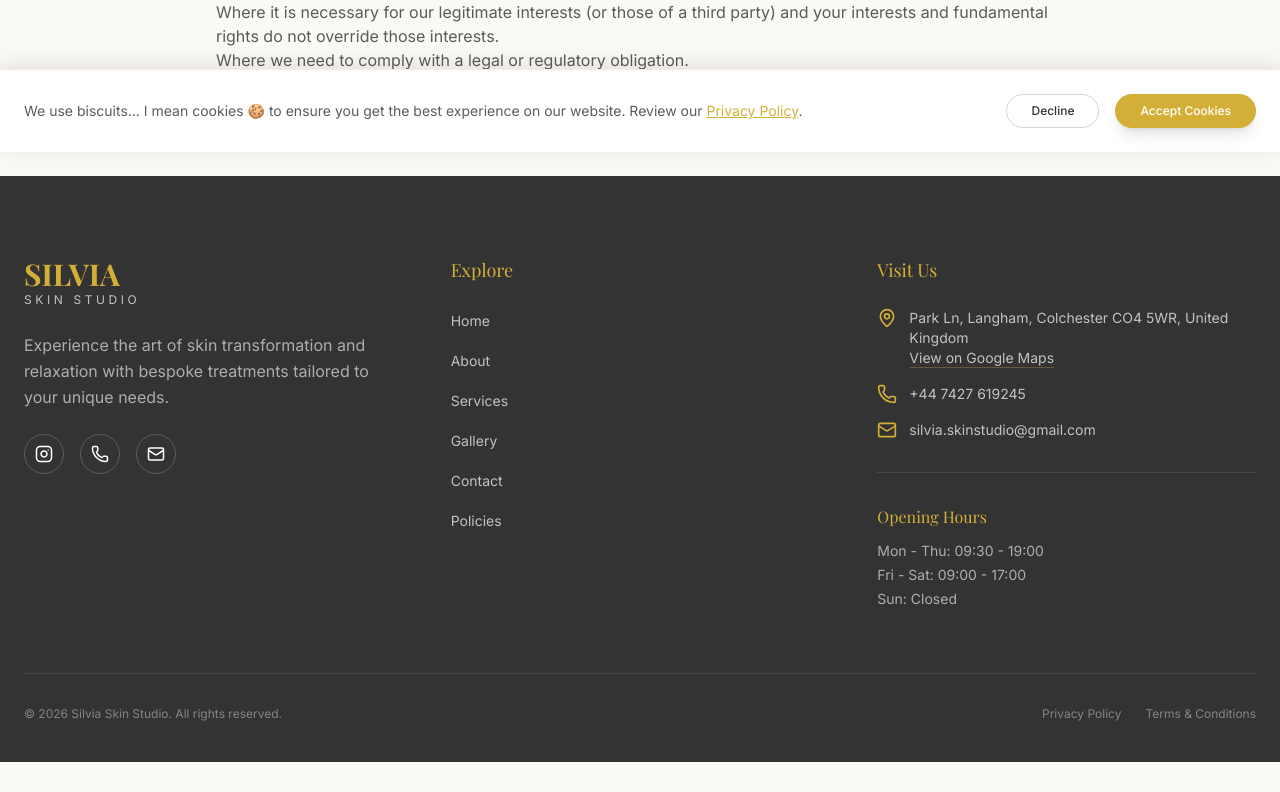
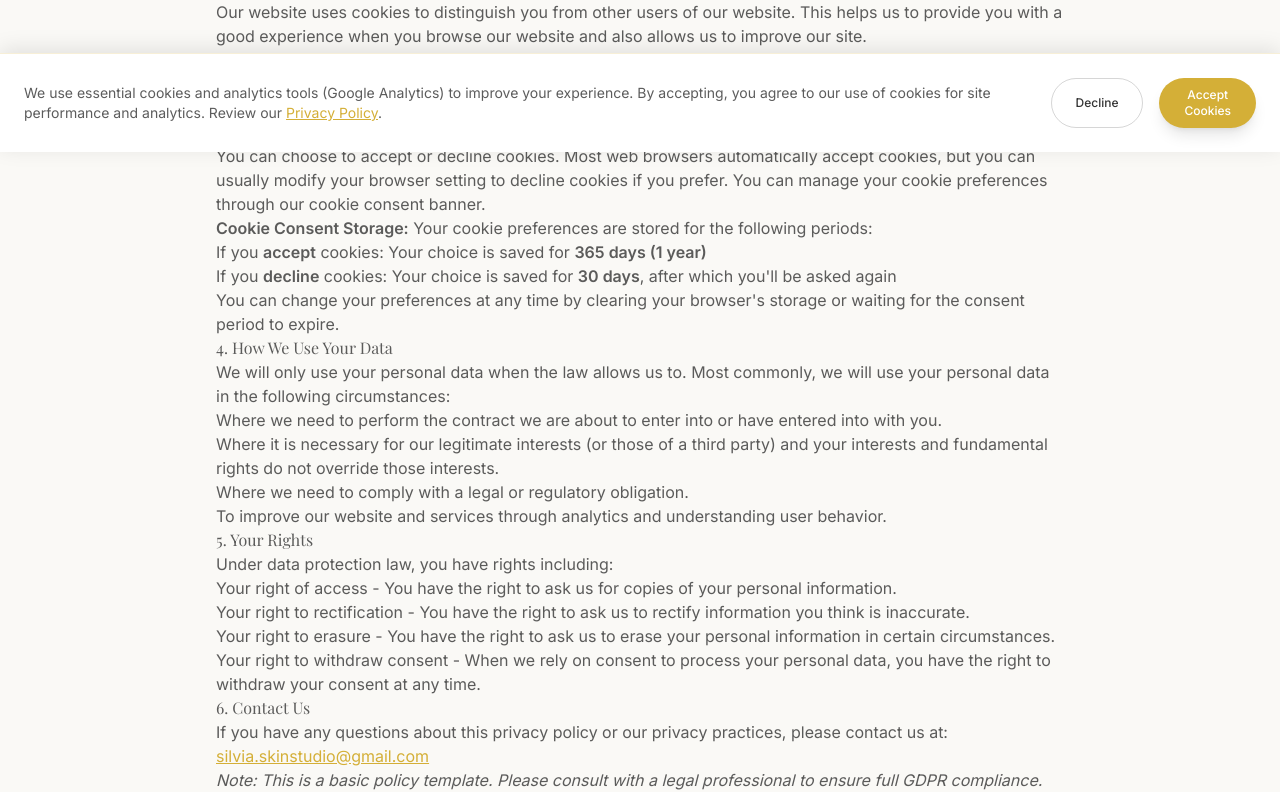
Before and after one commit to AMihaiCiobanu/silviaskinstudio, a React (Vite) app: page /privacy in a window 1280 px wide. Shown: the part 648-1440 px from the top of the page. Before the commit the page ends 1410 px from the top, so only its background shows below. Built offline with nearby package versions, Linux system fonts and the light colour scheme; a web font is replaced by a local one.

Commit message:
Implement cookie consent management and initialize Google Analytics based on user consent

```diff
--- a/index.html
+++ b/index.html
@@ -85,14 +85,7 @@
     href="https://fonts.googleapis.com/css2?family=Inter:wght@300;400;500;600&family=Playfair+Display:ital,wght@0,400;0,500;0,600;0,700;1,400&display=swap"
     rel="stylesheet">
 
-  <!-- Google tag (gtag.js) -->
-  <script async src="https://www.googletagmanager.com/gtag/js?id=G-Q0E1QXW6PV"></script>
-  <script>
-    window.dataLayer = window.dataLayer || [];
-    function gtag() { dataLayer.push(arguments); }
-    gtag('js', new Date());
-    gtag('config', 'G-Q0E1QXW6PV');
-  </script>
+  <!-- Google Analytics will be loaded dynamically after cookie consent -->
 </head>
 
 <body>
--- a/src/App.jsx
+++ b/src/App.jsx
@@ -13,7 +13,12 @@ function App() {
   const location = useLocation();
 
   useEffect(() => {
-    // Track page view on route change
+    // Check if user has already consented and initialize GA
+    analytics.checkConsentAndInitialize();
+  }, []);
+
+  useEffect(() => {
+    // Track page view on route change (only if GA is initialized)
     analytics.pageview(location.pathname + location.search);
   }, [location]);
 
--- a/src/components/ui/CookieBanner.jsx
+++ b/src/components/ui/CookieBanner.jsx
@@ -1,12 +1,56 @@
-import React, { useState, useEffect } from 'react';
-import { motion, AnimatePresence } from 'framer-motion';
-import Button from './Button';
+/** @format */
+
+import React, { useState, useEffect } from "react";
+import { motion, AnimatePresence } from "framer-motion";
+import Button from "./Button";
+import * as analytics from "../../utils/analytics";
+
+// Cookie expiration periods (in days)
+const CONSENT_EXPIRY = {
+  accepted: 365, // 1 year for accepted
+  declined: 30, // 30 days for declined (will ask again)
+};
+
+// Helper functions for cookie consent with expiration
+const setCookieConsent = (value) => {
+  const expiryDays = CONSENT_EXPIRY[value];
+  const expiryDate = new Date();
+  expiryDate.setDate(expiryDate.getDate() + expiryDays);
+
+  const consentData = {
+    value: value,
+    expiry: expiryDate.getTime(),
+  };
+
+  localStorage.setItem("cookieConsent", JSON.stringify(consentData));
+};
+
+const getCookieConsent = () => {
+  try {
+    const stored = localStorage.getItem("cookieConsent");
+    if (!stored) return null;
+
+    const consentData = JSON.parse(stored);
+
+    // Check if expired
+    if (new Date().getTime() > consentData.expiry) {
+      localStorage.removeItem("cookieConsent");
+      return null;
+    }
+
+    return consentData.value;
+  } catch (e) {
+    // Handle old format (plain string) - remove it
+    localStorage.removeItem("cookieConsent");
+    return null;
+  }
+};
 
 const CookieBanner = () => {
   const [isVisible, setIsVisible] = useState(false);
 
   useEffect(() => {
-    const consent = localStorage.getItem('cookieConsent');
+    const consent = getCookieConsent();
     if (!consent) {
       // Small delay to not annoy immediately
       const timer = setTimeout(() => setIsVisible(true), 1000);
@@ -15,7 +59,13 @@ const CookieBanner = () => {
   }, []);
 
   const handleAccept = () => {
-    localStorage.setItem('cookieConsent', 'true');
+    setCookieConsent("accepted");
+    analytics.initializeGA(); // Initialize Google Analytics
+    setIsVisible(false);
+  };
+
+  const handleDecline = () => {
+    setCookieConsent("declined");
     setIsVisible(false);
   };
 
@@ -30,14 +80,32 @@ const CookieBanner = () => {
         >
           <div className="container mx-auto flex flex-col md:flex-row items-center justify-between gap-4">
             <p className="text-sm text-charcoal/80 text-center md:text-left">
-              We use biscuits... I mean cookies 🍪 to ensure you get the best experience on our website.
-              Review our <a href="/privacy" className="text-gold underline">Privacy Policy</a>.
+              We use essential cookies and analytics tools (Google Analytics) to
+              improve your experience. By accepting, you agree to our use of
+              cookies for site performance and analytics. Review our{" "}
+              <a
+                href="/privacy"
+                className="text-gold underline hover:text-gold/80"
+              >
+                Privacy Policy
+              </a>
+              .
             </p>
             <div className="flex gap-4">
-              <Button variant="outline" size="sm" onClick={() => setIsVisible(false)} className="py-2 text-xs">
+              <Button
+                variant="outline"
+                size="sm"
+                onClick={handleDecline}
+                className="py-2 text-xs"
+              >
                 Decline
               </Button>
-              <Button variant="primary" size="sm" onClick={handleAccept} className="py-2 text-xs">
+              <Button
+                variant="primary"
+                size="sm"
+                onClick={handleAccept}
+                className="py-2 text-xs"
+              >
                 Accept Cookies
               </Button>
             </div>
--- a/src/pages/PrivacyPolicy.jsx
+++ b/src/pages/PrivacyPolicy.jsx
@@ -1,5 +1,7 @@
-import React from 'react';
-import SectionTitle from '../components/ui/SectionTitle';
+/** @format */
+
+import React from "react";
+import SectionTitle from "../components/ui/SectionTitle";
 
 const PrivacyPolicy = () => {
   return (
@@ -8,25 +10,148 @@ const PrivacyPolicy = () => {
       <div className="prose prose-stone max-w-none text-charcoal/80">
         <p>Last updated: February 2026</p>
         <h3>1. Introduction</h3>
-        <p>Silvia Skin Studio ("we", "our", or "us") respects your privacy and is committed to protecting your personal data. This privacy policy will inform you as to how we look after your personal data when you visit our website (regardless of where you visit it from) and tell you about your privacy rights and how the law protects you.</p>
+        <p>
+          Silvia Skin Studio ("we", "our", or "us") respects your privacy and is
+          committed to protecting your personal data. This privacy policy will
+          inform you as to how we look after your personal data when you visit
+          our website (regardless of where you visit it from) and tell you about
+          your privacy rights and how the law protects you.
+        </p>
 
         <h3>2. Data We Collect</h3>
-        <p>We may collect, use, store and transfer different kinds of personal data about you which we have grouped together follows:</p>
+        <p>
+          We may collect, use, store and transfer different kinds of personal
+          data about you which we have grouped together follows:
+        </p>
         <ul>
-            <li>Identity Data: name, username or similar identifier.</li>
-            <li>Contact Data: email address and telephone numbers.</li>
-            <li>Transaction Data: details about payments to and from you and other details of products and services you have purchased from us.</li>
+          <li>Identity Data: name, username or similar identifier.</li>
+          <li>Contact Data: email address and telephone numbers.</li>
+          <li>
+            Transaction Data: details about payments to and from you and other
+            details of products and services you have purchased from us.
+          </li>
+          <li>
+            Technical Data: includes internet protocol (IP) address, browser
+            type and version, time zone setting and location, browser plug-in
+            types and versions, operating system and platform.
+          </li>
+          <li>
+            Usage Data: information about how you use our website, products and
+            services.
+          </li>
         </ul>
 
-        <h3>3. How We Use Your Data</h3>
-        <p>We will only use your personal data when the law allows us to. Most commonly, we will use your personal data in the following circumstances:</p>
+        <h3>3. Cookies and Analytics</h3>
+        <p>
+          Our website uses cookies to distinguish you from other users of our
+          website. This helps us to provide you with a good experience when you
+          browse our website and also allows us to improve our site.
+        </p>
+        <p>
+          <strong>Google Analytics:</strong> We use Google Analytics to analyze
+          the use of our website. Google Analytics gathers information about
+          website use by means of cookies. The information gathered relating to
+          our website is used to create reports about the use of our website.
+          Google's privacy policy is available at:{" "}
+          <a
+            href="https://policies.google.com/privacy"
+            target="_blank"
+            rel="noopener noreferrer"
+            className="text-gold underline"
+          >
+            https://policies.google.com/privacy
+          </a>
+        </p>
+        <p>
+          You can choose to accept or decline cookies. Most web browsers
+          automatically accept cookies, but you can usually modify your browser
+          setting to decline cookies if you prefer. You can manage your cookie
+          preferences through our cookie consent banner.
+        </p>
+        <p>
+          <strong>Cookie Consent Storage:</strong> Your cookie preferences are
+          stored for the following periods:
+        </p>
         <ul>
-            <li>Where we need to perform the contract we are about to enter into or have entered into with you.</li>
-            <li>Where it is necessary for our legitimate interests (or those of a third party) and your interests and fundamental rights do not override those interests.</li>
-            <li>Where we need to comply with a legal or regulatory obligation.</li>
+          <li>
+            If you <strong>accept</strong> cookies: Your choice is saved for{" "}
+            <strong>365 days (1 year)</strong>
+          </li>
+          <li>
+            If you <strong>decline</strong> cookies: Your choice is saved for{" "}
+            <strong>30 days</strong>, after which you'll be asked again
+          </li>
+        </ul>
+        <p>
+          You can change your preferences at any time by clearing your browser's
+          storage or waiting for the consent period to expire.
+        </p>
+
+        <h3>4. How We Use Your Data</h3>
+        <p>
+          We will only use your personal data when the law allows us to. Most
+          commonly, we will use your personal data in the following
+          circumstances:
+        </p>
+        <ul>
+          <li>
+            Where we need to perform the contract we are about to enter into or
+            have entered into with you.
+          </li>
+          <li>
+            Where it is necessary for our legitimate interests (or those of a
+            third party) and your interests and fundamental rights do not
+            override those interests.
+          </li>
+          <li>
+            Where we need to comply with a legal or regulatory obligation.
+          </li>
+          <li>
+            To improve our website and services through analytics and
+            understanding user behavior.
+          </li>
         </ul>
 
-        <p><em>Note: This is a placeholder policy. Please consult with a legal professional to ensure full GDPR compliance.</em></p>
+        <h3>5. Your Rights</h3>
+        <p>Under data protection law, you have rights including:</p>
+        <ul>
+          <li>
+            Your right of access - You have the right to ask us for copies of
+            your personal information.
+          </li>
+          <li>
+            Your right to rectification - You have the right to ask us to
+            rectify information you think is inaccurate.
+          </li>
+          <li>
+            Your right to erasure - You have the right to ask us to erase your
+            personal information in certain circumstances.
+          </li>
+          <li>
+            Your right to withdraw consent - When we rely on consent to process
+            your personal data, you have the right to withdraw your consent at
+            any time.
+          </li>
+        </ul>
+
+        <h3>6. Contact Us</h3>
+        <p>
+          If you have any questions about this privacy policy or our privacy
+          practices, please contact us at:{" "}
+          <a
+            href="mailto:silvia.skinstudio@gmail.com"
+            className="text-gold underline"
+          >
+            silvia.skinstudio@gmail.com
+          </a>
+        </p>
+
+        <p>
+          <em>
+            Note: This is a basic policy template. Please consult with a legal
+            professional to ensure full GDPR compliance.
+          </em>
+        </p>
       </div>
     </div>
   );
```
Also changed, not shown: src/utils/analytics.js (+50 -0 lines).
